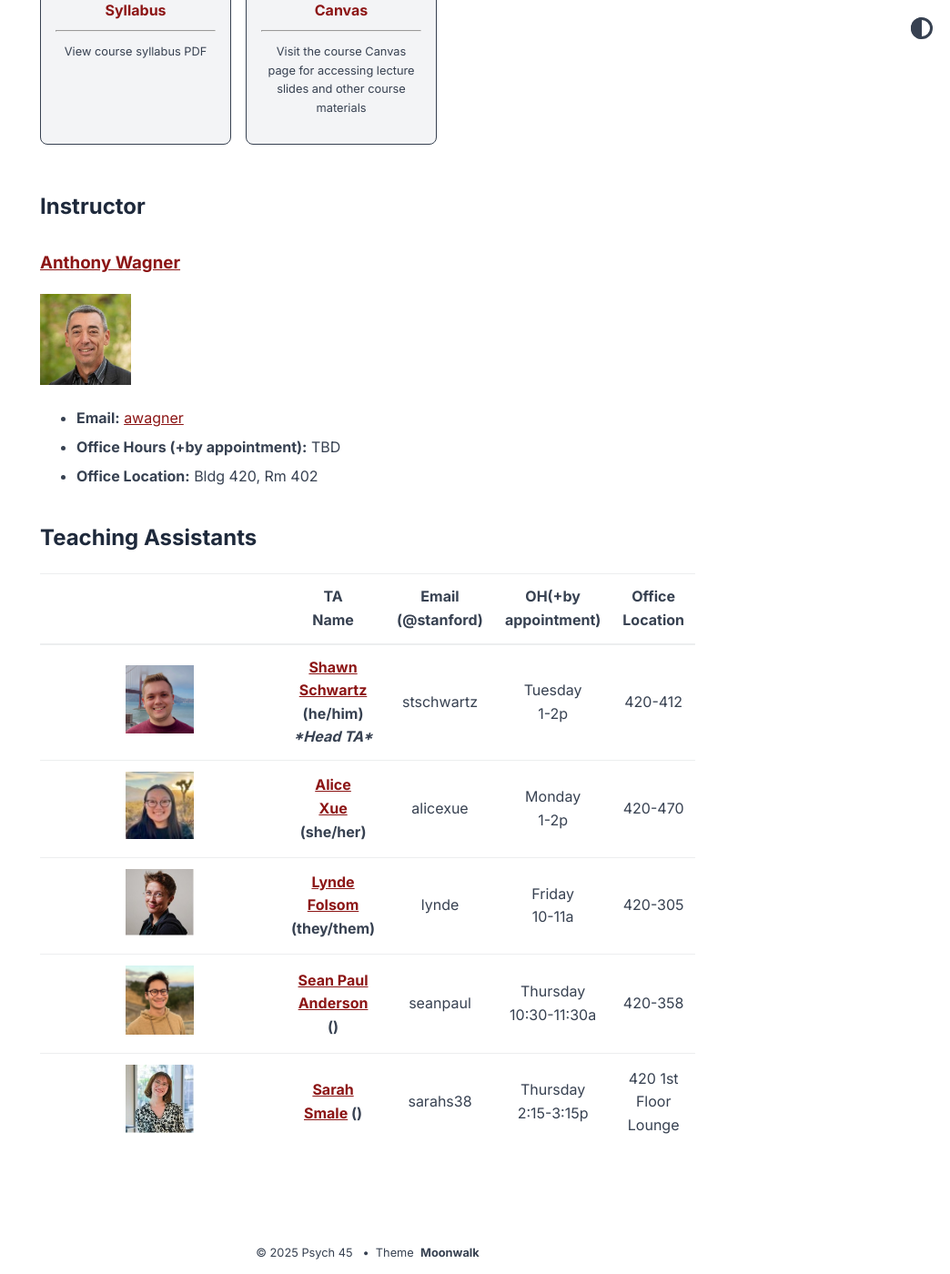
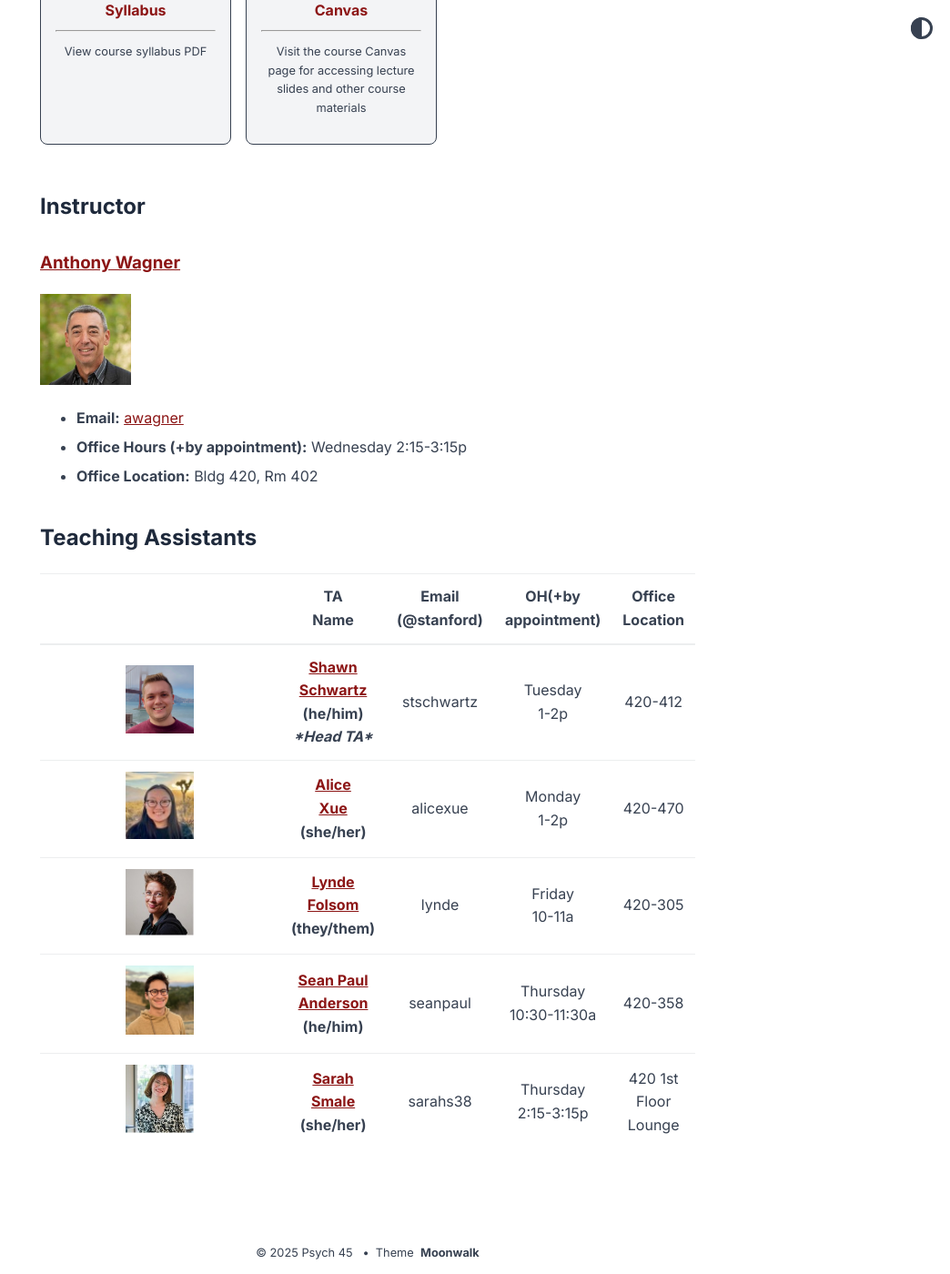
Before and after one commit to WagnerLab/psych-45, a Jekyll site: the page built from index.md, in a window 1280 px wide and 1400 px high, scrolled down 509 px. Shown: the whole window at 91% size, without its empty margins (236-1280 px from the left). Built offline with Jekyll 4.4.1, drawn with Linux system fonts in a browser that asks for light colours.

Commit message:
update syllabus file and anthony's office hours

```diff
--- a/_layouts/home.html
+++ b/_layouts/home.html
@@ -24,7 +24,7 @@ layout: default
   <img src="../psych-45/assets/images/team/anthony.jpg" width="100px" />
   <ul>
     <li><strong>Email:</strong> <a href="mailto:awagner@stanford.edu">awagner</a></li>
-    <li><strong>Office Hours (+by appointment):</strong> TBD</li>
+    <li><strong>Office Hours (+by appointment):</strong> Wednesday 2:15-3:15p</li>
     <li><strong>Office Location:</strong> Bldg 420, Rm 402</li>
   </ul>
 
@@ -69,7 +69,7 @@ layout: default
       <tr>
         <th><img src="../psych-45/assets/images/team/sean.png" width="75px" /></th>
         <th scope="row"><a href="https://profiles.stanford.edu/intranet/324588" target="_blank">Sean Paul Anderson</a>
-          ()</th>
+          (he/him)</th>
         <td>seanpaul</td>
         <td>Thursday<br />10:30-11:30a</td>
         <td>420-358</td>
@@ -77,7 +77,7 @@ layout: default
       <tr>
         <th><img src="../psych-45/assets/images/team/sarah.jpg" width="75px" /></th>
         <th scope="row"><a href="https://profiles.stanford.edu/intranet/sarah-smale" target="_blank">Sarah Smale</a>
-          ()</th>
+          (she/her)</th>
         <td>sarahs38</td>
         <td>Thursday<br />2:15-3:15p</td>
         <td>420 1st Floor Lounge</td>
```
Also changed, not shown: 1 other file.
